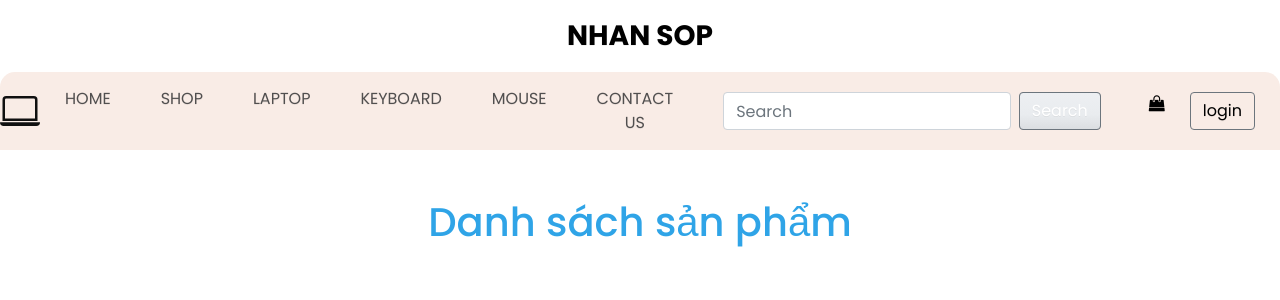
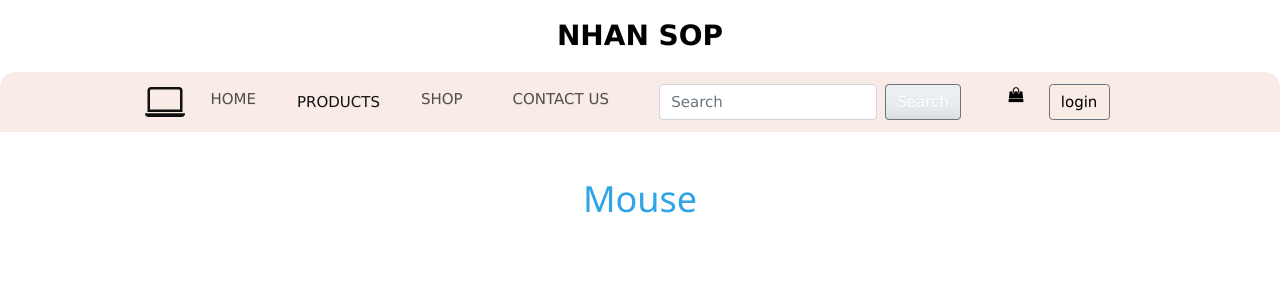
Before and after one commit to hoangnhan0522/WedASM, a Symfony app: template templates/search/mouse/index.html.twig in a window 1280 px wide. Shown: the top 300 px of the page. Run offline with Twig, Linux system fonts and the light colour scheme; the template is opened without the code that fills it, so the values that code supplies are empty; some libraries are stand-ins or nearby versions.

Commit message:
Update 28/07 2

```diff
--- a/templates/base.html.twig
+++ b/templates/base.html.twig
@@ -18,6 +18,7 @@
     {% block header %}
     <!DOCTYPE html>
     <html>
+
 
     <head>
         <!-- Basic -->
@@ -45,6 +46,8 @@
         <link href="css/style.css" rel="stylesheet" />
         <!-- responsive style -->
         <link href="css/responsive.css" rel="stylesheet" />
+        <meta name="viewport" content="width=device-width, initial-scale=1">
+        <link rel="stylesheet" href="https://www.w3schools.com/w3css/4/w3.css">
     </head>
         <header class="header_section">
             <nav class="navbar navbar-expand-lg custom_nav-container ">
@@ -70,18 +73,22 @@
                                 Home
                             </a>
                         </li>
+                        <div class="w3-dropdown-hover">
+                            <button class="w3-button ">PRODUCTS</button>
+                            <div class="w3-dropdown-content w3-bar-block w3-border">
+                                <a class="nav-link" href="http://127.0.0.1:8000/laptop">Laptop</a>
+                                <a class="nav-link" href="http://127.0.0.1:8000/keyboard">Keyboard</a>
+                                <a class="nav-link" href="http://127.0.0.1:8000/mouse">Mouse</a>
+                            </div>
+                        </div>
                         <li class="nav-item">
                             <a class="nav-link" href="http://127.0.0.1:8000/user1">
                                 Shop
                             </a>
                         </li>
-                        <li class="btn-outline-secondary"> <a class="nav-link" href="http://127.0.0.1:8000/laptop">Laptop</a></li>
-                        <li class="btn-outline-secondary"> <a class="nav-link" href="http://127.0.0.1:8000/keyboard">Keyboard</a></li>
-                        <li class="btn-outline-secondary"> <a class="nav-link" href="http://127.0.0.1:8000/mouse">Mouse</a></li>
 
 
 
-                        <li class="nav-item">
                             <a class="nav-link" href="http://127.0.0.1:8000/newlienhe">Contact Us</a>
                         </li>
                     </ul>
--- a/templates/search/keyboard/index.html.twig
+++ b/templates/search/keyboard/index.html.twig
@@ -97,7 +97,7 @@
 
 {% block body %}
     <div class="container">
-        <h1 class="text-center mt-5">Danh sách sản phẩm</h1>
+        <h1 class="text-center mt-5">Keyboard</h1>
         <div class="row row-cols-1 row-cols-md-3 g-4">
             {% for product in products %}
             <a href="{{ path('app_detail_show', {'id': product.getId()}) }}" >
--- a/templates/search/laptop/index.html.twig
+++ b/templates/search/laptop/index.html.twig
@@ -97,7 +97,7 @@
 
 {% block body %}
     <div class="container">
-        <h1 class="text-center mt-5">Danh sách sản phẩm</h1>
+        <h1 class="text-center mt-5">Laptop</h1>
         <div class="row row-cols-1 row-cols-md-3 g-4">
             {% for product in products %}
             <a href="{{ path('app_detail_show', {'id': product.getId()}) }}" >
--- a/templates/search/mouse/index.html.twig
+++ b/templates/search/mouse/index.html.twig
@@ -97,7 +97,7 @@
 
 {% block body %}
     <div class="container">
-        <h1 class="text-center mt-5">Danh sách sản phẩm</h1>
+        <h1 class="text-center mt-5">Mouse</h1>
         <div class="row row-cols-1 row-cols-md-3 g-4">
             {% for product in products %}
             <a href="{{ path('app_detail_show', {'id': product.getId()}) }}" >
```
Also changed, not shown: 1 other file.
